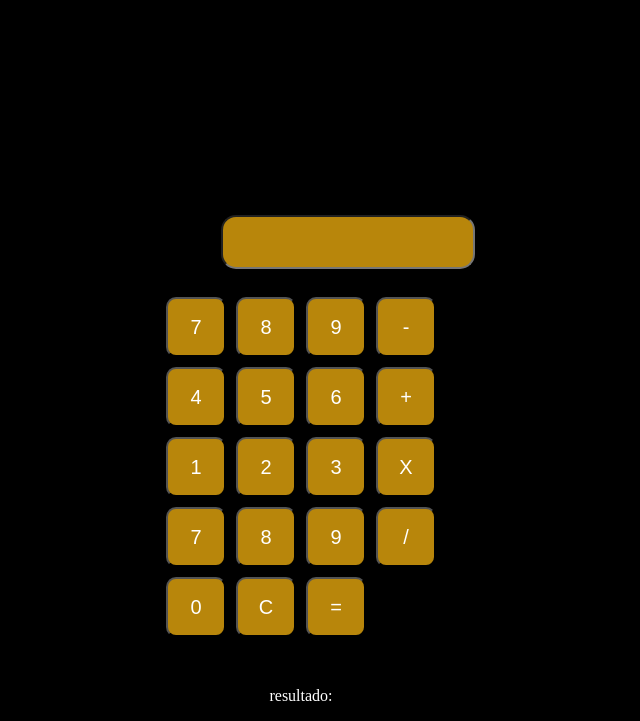
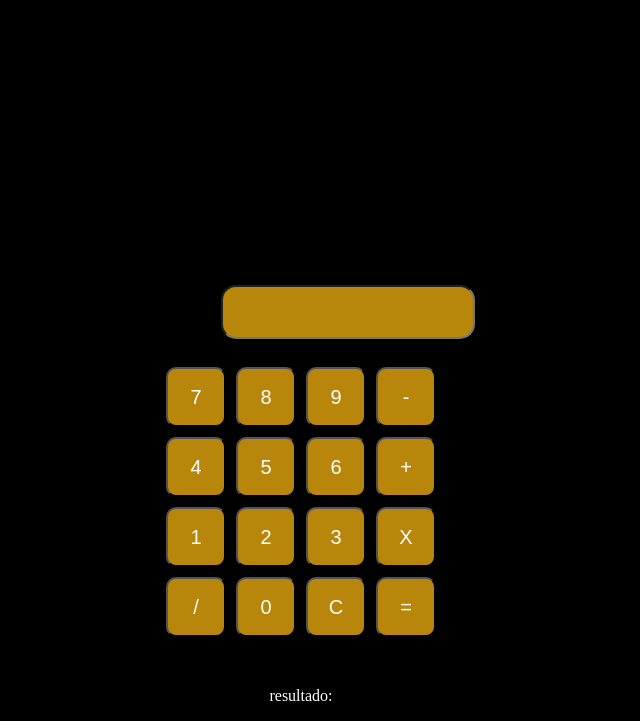
Before and after one commit to joaogabriel689/calculadora, a plain HTML site: page index.html in a window 1280 px wide. Shown: the part 79-800 px from the top of the page, without its empty margins (339-979 px from the left). Drawn offline with Linux system fonts and the light colour scheme.

Commit message:
Update index.html

```diff
--- a/index.html
+++ b/index.html
@@ -88,9 +88,6 @@
         <input type="button" value="X" id="mutiplicar" onclick="salvarnumero('*')" class="botoesc">
 
 
-        <input type="button" value="7" id="7" class="botoesc" onclick="addnumber('7')">
-        <input type="button" value="8" id="8" class="botoesc" onclick="addnumber('8')">
-        <input type="button" value="9" id="9" class="botoesc" onclick="addnumber('9')">
         <input type="button" value="/" id="dividir" onclick="salvarnumero('/')" class="botoesc">
 
         <input type="button" value="0" id="0" class="botoesc" onclick="addnumber('0')">
```
